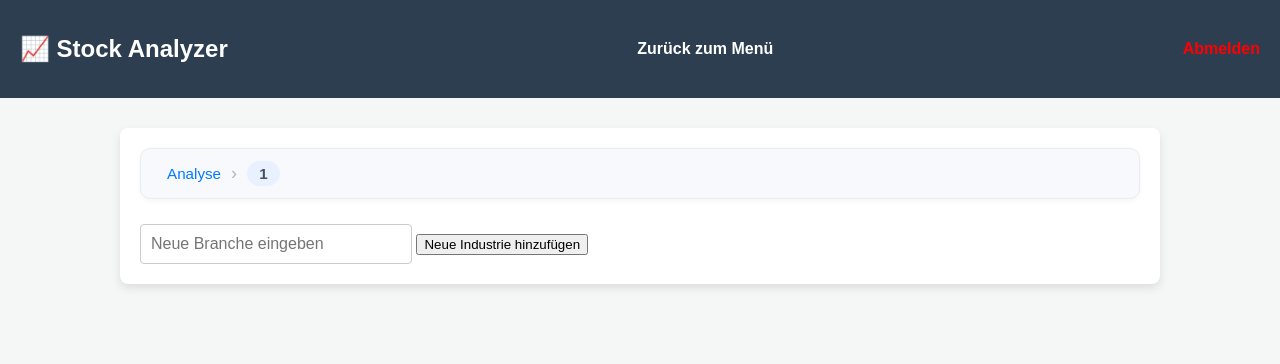
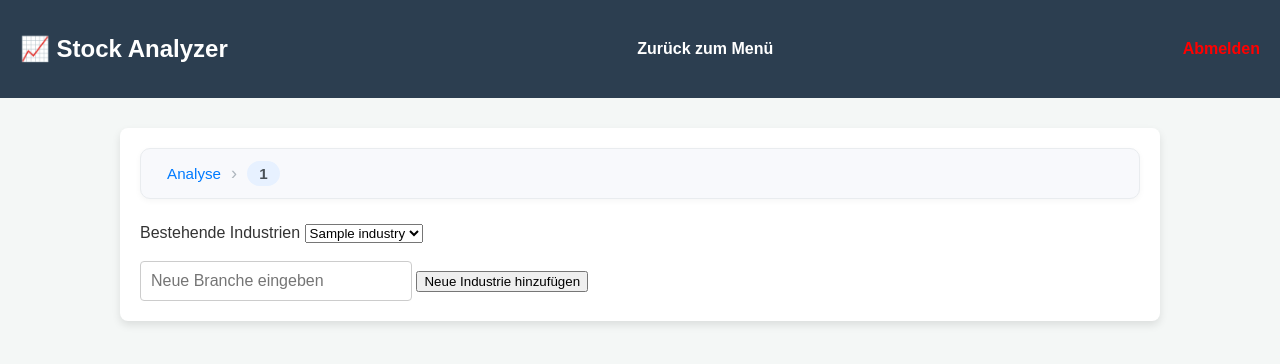
Before and after one commit to danthemanthereal/stock_management_system, a Python web app: template Stock_management_fast_api/templates/analysis/edit_industry_of_current_user.html in a window 1280 px wide. Shown: the top 364 px of the page. Run offline with Jinja, Linux system fonts and the light colour scheme; the template is opened without the code that fills it: most values are stand-ins (such as "Sample title", 1, 10 or a date in 2020).

Commit message:
add get in selection all industries of current user

```diff
--- a/Stock_management_fast_api/src/analysis_component/service.py
+++ b/Stock_management_fast_api/src/analysis_component/service.py
@@ -317,7 +317,9 @@ class AnalysisService:
         return await industry_service.get_industry_wiki_page_of_current_user(current_user_id=current_user_id)
 
     async def get_all_created_industries_of_current_user(self, current_user_id: UUID):
-        pass
+        industry_service = IndustryService(self.db)
+
+        return await industry_service.get_industries_of_current_user(current_user_id=current_user_id)
 
 
     async def add_to_current_user_new_industry(self,
--- a/Stock_management_fast_api/src/analysis_component/views.py
+++ b/Stock_management_fast_api/src/analysis_component/views.py
@@ -439,6 +439,8 @@ async def get_industry_edit_wiki_page(request: Request,
 
         wiki_pages = await analysis_service.get_industry_wiki_pages_of_current_user(current_user_id)
 
+        created_industries_of_current_user = await analysis_service.get_all_created_industries_of_current_user(current_user_id)
+
         return templates.TemplateResponse(
             request=request,
 
@@ -446,7 +448,8 @@ async def get_industry_edit_wiki_page(request: Request,
             context=
             {
                 "request": request,
-                "wiki_pages": wiki_pages
+                "wiki_pages": wiki_pages,
+                "created_industries_of_current_user": created_industries_of_current_user
             }
         )
 
--- a/Stock_management_fast_api/templates/analysis/edit_industry_of_current_user.html
+++ b/Stock_management_fast_api/templates/analysis/edit_industry_of_current_user.html
@@ -2,10 +2,24 @@
 
 {% block analysis_content %}
 
-    <form method="post" action="/analysis/add-to-current-user-new-industry">
+<!-- SELECT BOX -->
+<label for="industry_select">Bestehende Industrien</label>
+<select id="industry_select" name="selected_industry">
+    {% for industry in created_industries_of_current_user %}
+        <option value="{{ industry }}">
+            {{ industry }}
+        </option>
+    {% endfor %}
+</select>
+
+<br><br>
+
+<!-- INPUT FIELD -->
+<form method="post" action="/analysis/add-to-current-user-new-industry">
+
     <input
         type="text"
-        name="user_input"
+        name="industry_name"
         placeholder="Neue Branche eingeben"
         required
     />
@@ -13,6 +27,7 @@
     <button type="submit">
         Neue Industrie hinzufügen
     </button>
+
 </form>
 
 {% endblock %}
```
Also changed, not shown: Stock_management_fast_api/src/industry_component/service.py (+9 -0 lines).
